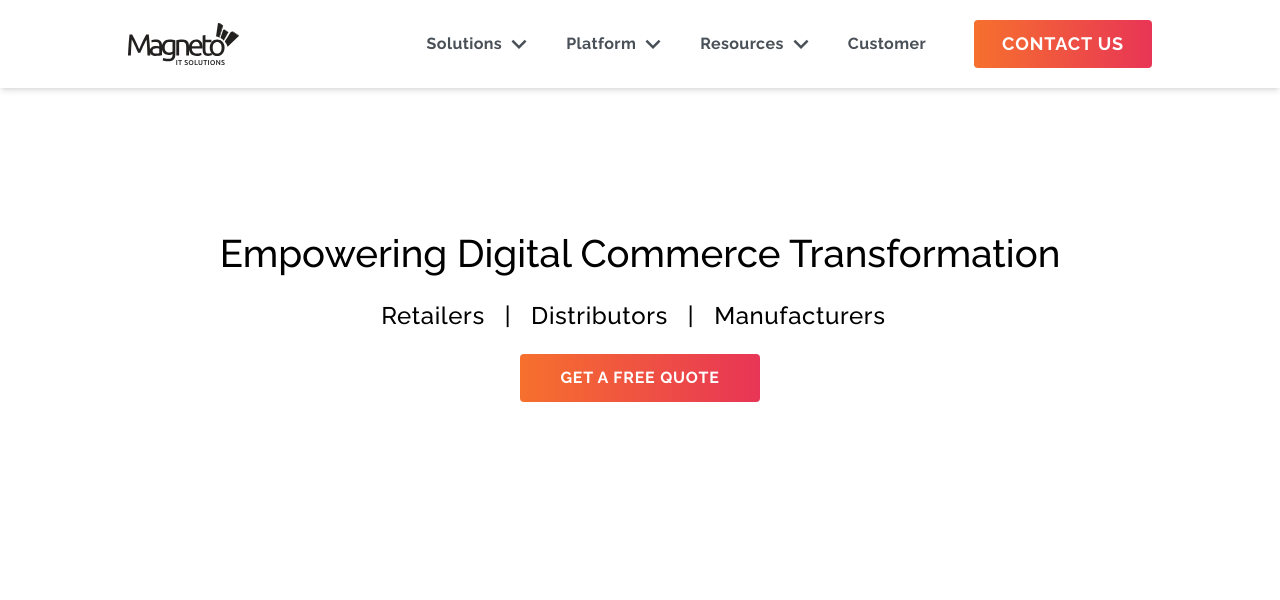
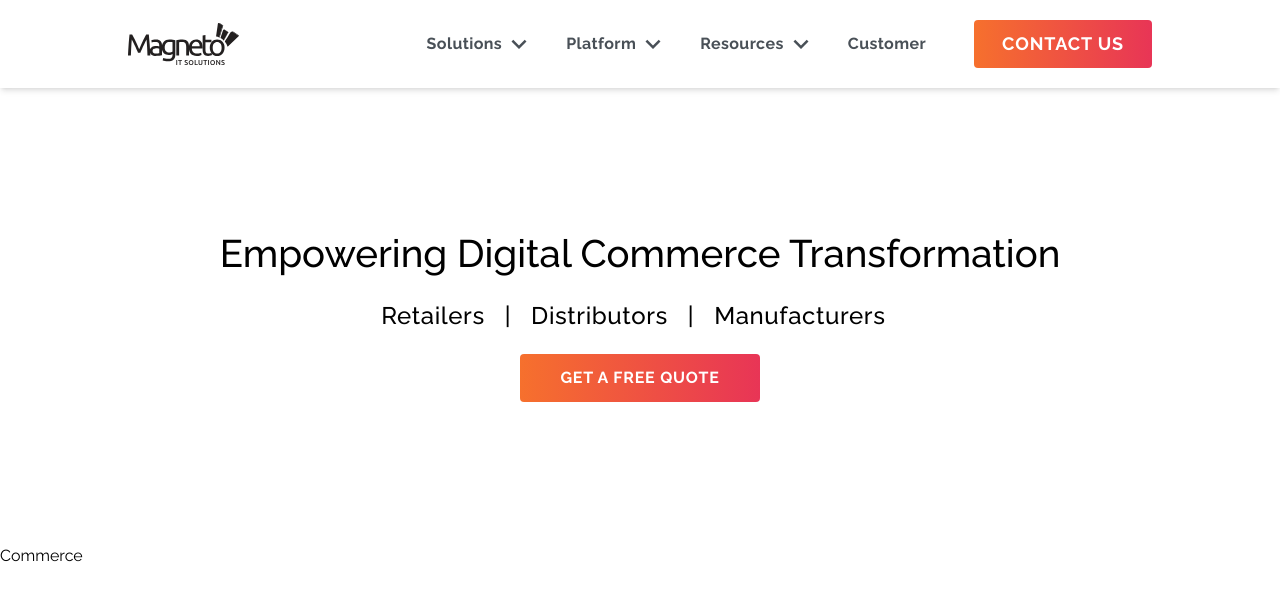
Before and after one commit to SoftSonicDigitals/soft-sonic-digitals-frontend, a Next.js app: page / in a window 1280 px wide. Shown: the top 600 px of the page. Built offline with nearby package versions, Linux system fonts and the light colour scheme.

Commit message:
[WEB-11] Adding Commerce Component

```diff
--- a/src/app/page.tsx
+++ b/src/app/page.tsx
@@ -1,3 +1,4 @@
+import { Commerce } from "@/components/Commerce";
 import { Hero } from "@/components/Hero";
 import React from "react";
 
@@ -5,6 +6,7 @@ const page = () => {
   return (
     <main>
       <Hero />
+      <Commerce />
     </main>
   );
 };
--- /dev/null
+++ b/src/components/Commerce/Commerce.tsx
@@ -0,0 +1,9 @@
+import React from 'react'
+
+const Commerce = () => {
+  return (
+    <div>Commerce</div>
+  )
+}
+
+export default Commerce
--- /dev/null
+++ b/src/components/Commerce/index.ts
@@ -0,0 +1,3 @@
+import Commerce from "./Commerce";
+
+export { Commerce };
```
